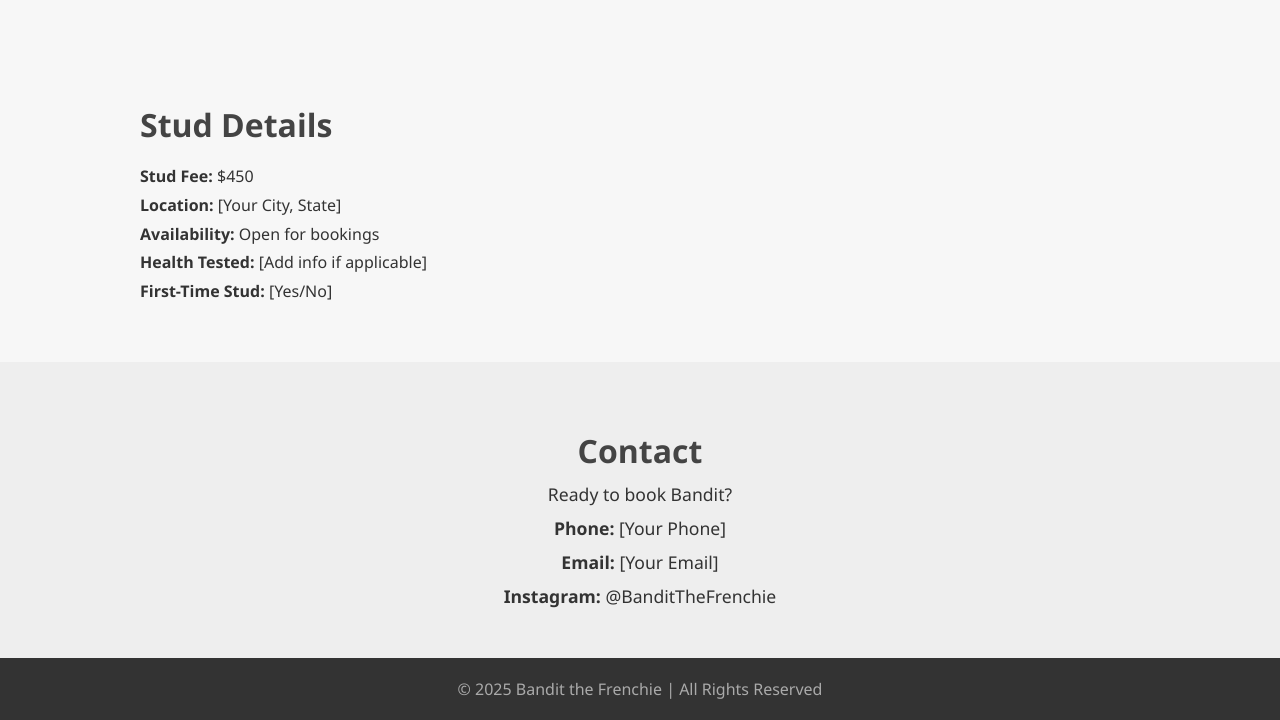
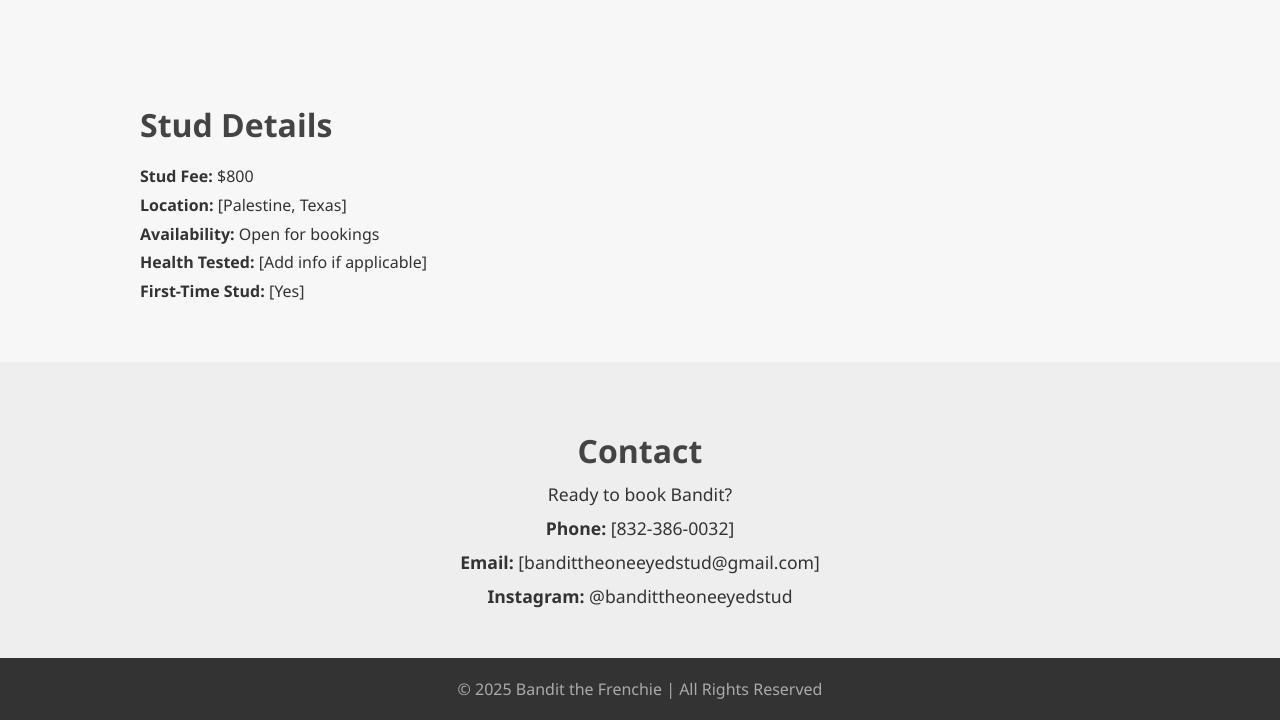
Before and after one commit to infamousbiospace1776/Dog-Project, a plain HTML site: page index.html in a window 1280 px wide. Shown: the part 2364-3084 px from the top of the page. Drawn offline with Linux system fonts and the light colour scheme.

Commit message:
Update index.html

```diff
--- a/index.html
+++ b/index.html
@@ -128,20 +128,20 @@
   <section>
     <h2>Stud Details</h2>
     <ul class="info-list">
-      <li><strong>Stud Fee:</strong> $450</li>
-      <li><strong>Location:</strong> [Your City, State]</li>
+      <li><strong>Stud Fee:</strong> $800</li>
+      <li><strong>Location:</strong> [Palestine, Texas]</li>
       <li><strong>Availability:</strong> Open for bookings</li>
       <li><strong>Health Tested:</strong> [Add info if applicable]</li>
-      <li><strong>First-Time Stud:</strong> [Yes/No]</li>
+      <li><strong>First-Time Stud:</strong> [Yes]</li>
     </ul>
   </section>
 
   <div class="contact">
     <h2>Contact</h2>
     <p>Ready to book Bandit?</p>
-    <p><strong>Phone:</strong> [Your Phone]</p>
-    <p><strong>Email:</strong> [Your Email]</p>
-    <p><strong>Instagram:</strong> @BanditTheFrenchie</p>
+    <p><strong>Phone:</strong> [832-386-0032]</p>
+    <p><strong>Email:</strong> [bandittheoneeyedstud@gmail.com]</p>
+    <p><strong>Instagram:</strong> @bandittheoneeyedstud</p>
   </div>
 
   <footer>
```
